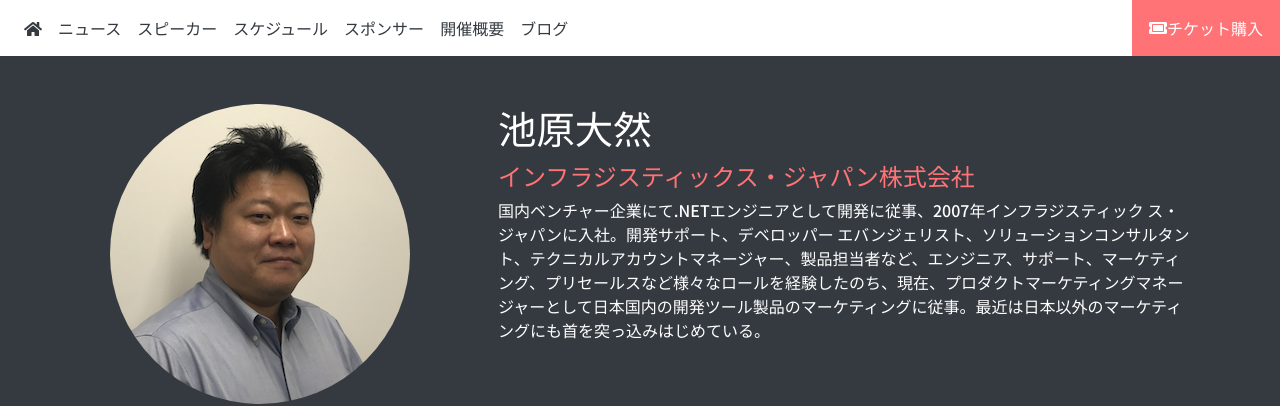
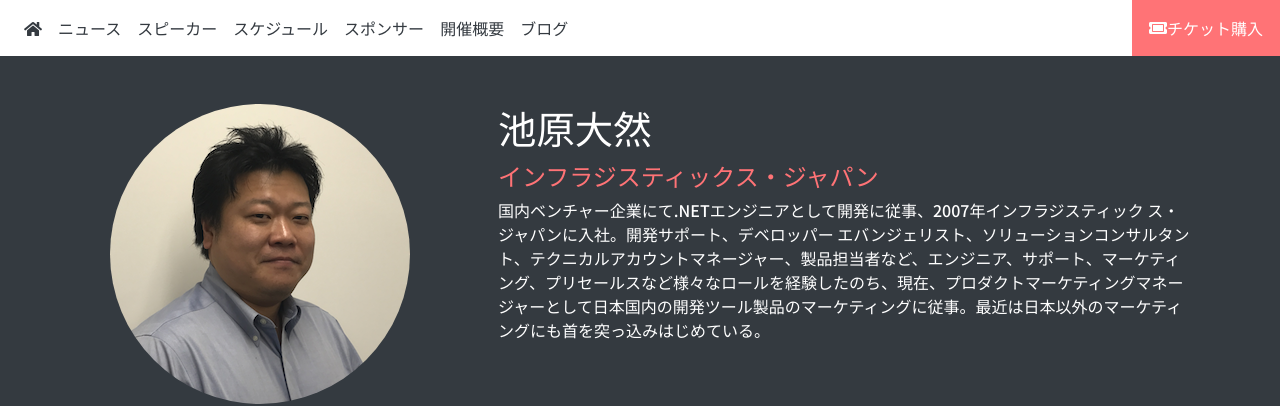
Before and after one commit to DevRelMeetupTokyo/japan-2019, a Jekyll site: the page built from speakers/ikehara.md, in a window 1280 px wide. Shown: the top 406 px of the page. Built offline with Jekyll 4.4.1, drawn with Linux system fonts in a browser that asks for light colours; nearby versions of some CDN libraries; comment, search, counter and statistics services are not loaded.

Commit message:
remove company prefix

```diff
--- a/_data/sessions.json
+++ b/_data/sessions.json
@@ -84,7 +84,7 @@
     "track": "1",
     "title": "Customer Reliability Engineer ー エンジニアとの信頼関係をつくる仕事",
     "description": "このトークは、ユーザーであるエンジニアと信頼関係をつくりたい人を助けるものです。テクニカルサポートやカスタマーサクセスの場面で、もう一歩ユーザーの課題に寄り添った支援をするためのヒントを得られるでしょう。 Mackerelは、リテンションモデル時代のクラウドサーバー監視サービスです。そのユーザーは、リテンションモデルをすでに実現したスピード感のある開発者・運用者、これからリテンションモデルにチャレンジする開発者・運用者などさまざまです。そのようなユーザーが素早く、ストレスなく、Mackerelによって課題を解決し、正しく成果を得るために、Mackerelでは、CRE（Customer Reliability Engineer）というエンジニアの職種を設けました。CREチームはユーザーと同じアプリケーション開発者やインフラエンジニアのバックグラウンドを持つメンバーが、ユーザーと同じ目線や言葉で、Mackerelの活用を支援します。このトークでは、MackrelのCREがどのようにして立ち上がったのかの背景や、何をミッションにしているのか、どうやってMackerelのユーザーとの信頼関係を構築してきたのかについて話します。最後に今後CREがチームとしてスケールするために次にどのようなことに取り組んでいくのかについても紹介します。",
-    "company": "株式会社はてな",
+    "company": "はてな",
     "name": "三浦 美沙",
     "id": "miuramisa",
     "profile": "インフラ系システムエンジニア、MSPでの運用サービスのテクニカルセールスを経て2018年にMackerelにCREとしてジョイン。CREという新しい職種のミッションの言語化、KPIの設計などチームとしての立ち上げに関わりつつ、Mackerelアンバサダーやユーザー向けワークショップなどさまざまな施策にもチャレンジしてきた。",
@@ -260,7 +260,7 @@
     "track": "2",
     "title": "開発者向けカンファレンス出展に向けて考えるべきこと:とある外資系ベンダーの担当者より",
     "description": "みなさんは開発者向けカンファレンスに出展側として参加されたことはおありでしょうか？出展する目的とは何でしょうか？このセッションでは開発者向けカンファレンスにこれまで出展担当として関わってきた経験や、さまざまな取り組みについてうまくいったこと、いかなかったことを「外資系ベンダーの担当者」という立ち位置から共有します。",
-    "company": "インフラジスティックス・ジャパン株式会社",
+    "company": "インフラジスティックス・ジャパン",
     "name": "池原大然",
     "id": "ikehara",
     "profile": "国内ベンチャー企業にて.NETエンジニアとして開発に従事、2007年インフラジスティック ス・ジャパンに入社。開発サポート、デベロッパー エバンジェリスト、ソリューションコンサルタント、テクニカルアカウントマネージャー、製品担当者など、エンジニア、サポート、マーケティング、プリセールスなど様々なロールを経験したのち、現在、プロダクトマーケティングマネージャーとして日本国内の開発ツール製品のマーケティングに従事。最近は日本以外のマーケティングにも首を突っ込みはじめている。",
@@ -276,7 +276,7 @@
     "track": "1",
     "title": "開発者にとって、「マーケティング」は「悪」なのか？！",
     "description": "# 開発者にとって、「マーケティング」は「悪」なのか？！\n\nDevRelを語る際に「開発者やエンジニアは、マーケティングが嫌い！」なので、彼ら向けの広告や、セミナー参加者をリストしてフォローし、製品の売り込みをするという「マーケティング」なんか許されないことだ！的なことが言われることがあります。簡単に言ってしまえば、「開発者にとって、『マーケティング』は『悪』」ということです。\n\nいやいや、そんな上っ面な「マーケティング」っぽいことは、対象者が誰であろうと嫌われます。\n\n# マーケティングなんてちょろい？\n\nまた、「DevRel担当になるには、エンジニア出身がいい。エンジニアが少しマーケティング手法を使えば大丈夫」というように誤解される場合もあります。\n\nいやいや、もうちょっとしっかり基本の「き」を押さえましょう。話したいように話して、書きたいように書いて、「マーケティング的なこともやってます」なので、「悪」になってしまうのです。\n\n「DevRelを目指す人」に今一度「マーケティング」について考えてもらうために、下記の３つのトピックを用いてお話しします。\n\n 1. 悪の帝国「マーケティング本部」から来ました\n 2. 「ナンパ」は最低だと思うけど「素敵な出会い」は待ち望む\n 3. ウルトラマンに学ぶ、適切なコミュニケーション\n \n DevRelは、開発者のためのマーケティング活動です。「優れたマーケティング」について議論のきっかけにしたいです。",
-    "company": "株式会社ウフル",
+    "company": "ウフル",
     "name": "山崎亘",
     "id": "wyamazak",
     "profile": "約一年半前、長年勤めた外資系IT企業のDeveloper Marketingから、日本企業にIoT開発ツールのDevRelとして転職。戸惑うことも多いが、たくさんのやることに囲まれ､毎日楽しんでいる。コーヒー（浅煎り）と、クラフトビール（IPA）と、音楽と、映画が好き。あと、ランニングも。週末に楽しむクラフトビールとランニング以外は毎日摂取しないとイライラするくらいの中毒。",
--- a/_includes/footer.html
+++ b/_includes/footer.html
@@ -105,4 +105,40 @@
             'submittingMessage': "お待ちください…"
         }
     }
+    const changeStyle = () => {
+      const patterns = {};
+      let fontSize = 0;
+      document.querySelectorAll('.speakers .people-detail__name').forEach(d => {
+        if (!patterns[d.clientHeight]) patterns[d.clientHeight] = 0;
+        patterns[d.clientHeight]++;
+        fontSize = parseFloat(window.getComputedStyle(d, null).getPropertyValue('font-size'));
+      });
+      let maxSize = 0;
+      let cssHeight = 0;
+      for (let key in patterns) {
+        if (patterns[key] > maxSize) {
+          cssHeight = parseInt(key);
+          maxSize = patterns[key];
+        }
+      }
+      document.querySelectorAll('.speakers .people-detail__name').forEach(d => {
+        if (d.clientHeight > cssHeight) {
+          d.style.fontSize = fontSize * (cssHeight / d.clientHeight) + 'px';
+          d.style.height = cssHeight + 'px';
+        }
+        if (d.clientHeight < cssHeight) {
+          d.style.fontSize = fontSize + 'px';
+          d.style.height = cssHeight + 'px';
+        }
+      });
+    }
+    document.addEventListener('DOMContentLoaded', e => {
+      changeStyle();
+    });
 </script>
+
+<style>
+  .speakers .people-detail__name {
+    word-break: break-all;
+  }
+</style>
--- a/_includes/speakers.html
+++ b/_includes/speakers.html
@@ -1,4 +1,4 @@
-<div class="fluid_extend fluid_extend--glay">
+<div class="fluid_extend fluid_extend--glay speakers">
   <div class="container py-4 py-sm-5 header-content">
     <div class="row">
       <div class="col-12 text-center">
--- a/speakers/ikehara.md
+++ b/speakers/ikehara.md
@@ -2,5 +2,5 @@
 layout: speaker
 permalink: /speakers/ikehara/
 id: ikehara
-speaker: 池原大然（インフラジスティックス・ジャパン株式会社）
+speaker: 池原大然（インフラジスティックス・ジャパン）
 ---
```
Also changed, not shown: speakers/miuramisa.md (+1 -1 lines), speakers/wyamazak.md (+1 -1 lines).
